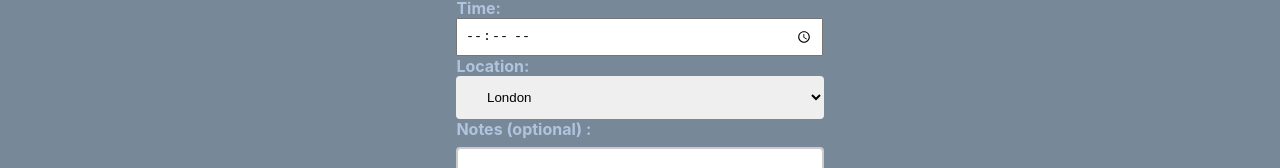
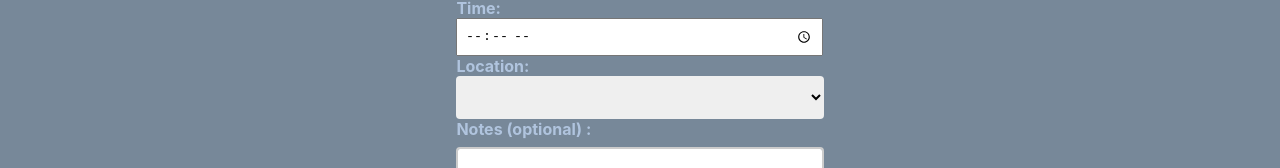
Before and after one commit to clayh89/mmscheduler, a React (Create React App) app: page / in a window 1280 px wide. Both pictures are taken after a click on the element "New Appointment". Shown: the part 503-671 px from the top of the page. Built offline with nearby package versions, Linux system fonts and the light colour scheme.

Commit message:
fixed form location error

```diff
--- a/src/App.js
+++ b/src/App.js
@@ -193,6 +193,7 @@ class App extends React.Component {
                 <label>
                     Location:
                     <select id='place' name='newPlace' onChange={this.handleInputChange} value={this.state.newPlace} required>
+                      <option value="" disabled></option>
                       <option value="London">London</option>
                       <option value="Orlando">Orlando</option>
                       <option value="Portland">Portland</option>
```
Also changed, not shown: 1 other file (tests, documents, lock files or other folders).
